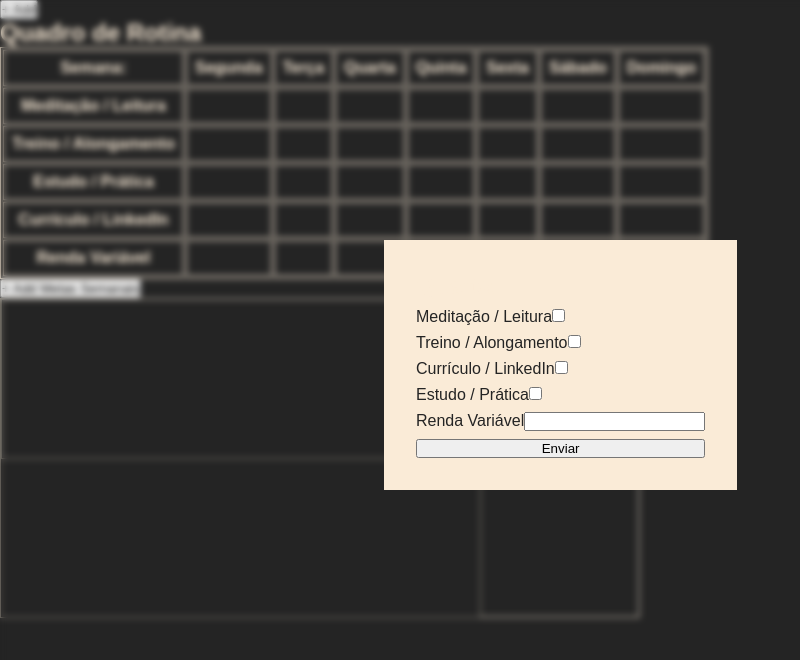
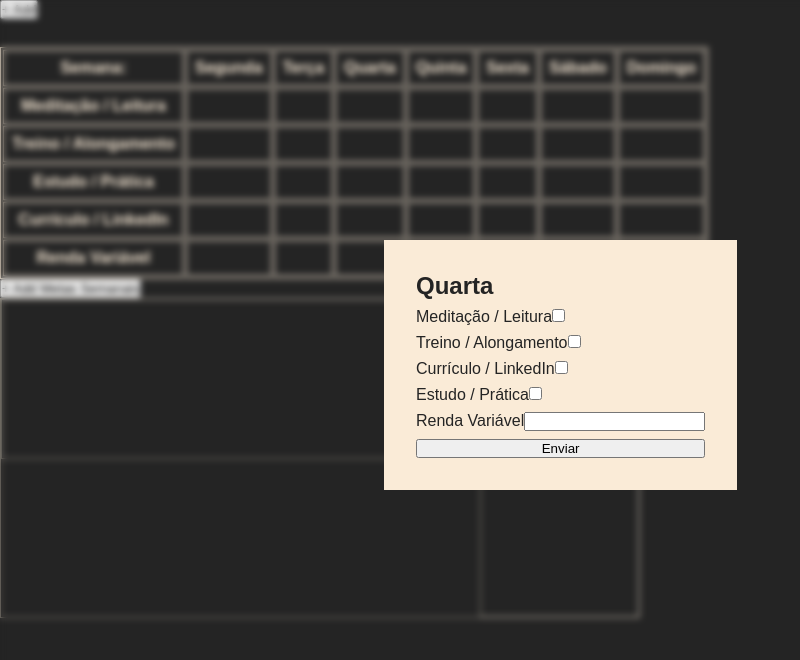
Before and after one commit to aslinsjr/my-todo, a React (Vite) app: page / in a window 1280 px wide. Both pictures are taken after a click on the button "+ Add". Shown: the top 660 px of the page, without its empty margins (0-800 px from the left). Built offline with nearby package versions, Linux system fonts and the light colour scheme; a web font is replaced by a local one.

Commit message:
General Updates

```diff
--- a/src/App.jsx
+++ b/src/App.jsx
@@ -47,6 +47,7 @@ function App() {
     if(e.target.id === "submit-btn") {
 
       if(actualDay == 1) {
+        localStorage.clear()
         let monday = new Routine(meditation, workout, linkedin, study, extraCash)
         localStorage.setItem("monday", JSON.stringify(monday))
       }
--- a/src/assets/components/RoutineInput.css
+++ b/src/assets/components/RoutineInput.css
@@ -6,6 +6,10 @@
     height: 100vh;
     backdrop-filter: blur(0.2rem);
     z-index: 1;
+}
+
+h2 {
+    color: #242424;
 }
 
 form {
--- a/src/assets/components/RoutineInput.jsx
+++ b/src/assets/components/RoutineInput.jsx
@@ -22,13 +22,11 @@ const RoutineInput = ({handleClick, actualDay, handleInput}) => {
         if(actualDay == 5) {
             return "Sexta"
         }
-        if(actualDay == 5) {
+        if(actualDay == 6) {
             return "Sábado"
         }
-        if(actualDay == 5) {
-            return "Domingo"
-        }
 
+        console.log(setDay(actualDay))
     }
 
   return (
```
